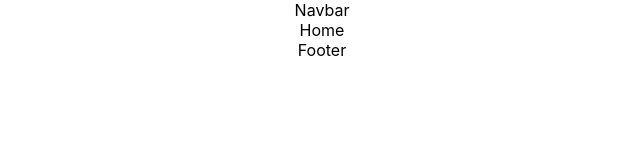
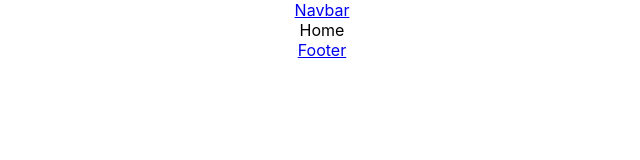
Before and after one commit to HugoDMiranda/Blog, a React (Create React App) app: page / in a window 1280 px wide. Shown: the top 160 px of the page, without its empty margins (318-958 px from the left). Built offline with nearby package versions, Linux system fonts and the light colour scheme.

Commit message:
Lins Navbar and Footer added

```diff
--- a/src/components/Footer.js
+++ b/src/components/Footer.js
@@ -1,7 +1,12 @@
 import React from "react";
+import { Link } from "react-router-dom";
 
 function Footer() {
-  return <div>Footer</div>;
+  return (
+    <nav className="footer">
+      <Link to="/">Footer</Link>
+    </nav>
+  );
 }
 
 export default Footer;
--- a/src/components/Navbar.js
+++ b/src/components/Navbar.js
@@ -1,7 +1,12 @@
 import React from "react";
+import { Link } from "react-router-dom";
 
 function Navbar() {
-  return <div>Navbar</div>;
+  return (
+    <nav className="nav">
+      <Link to="/">Navbar</Link>
+    </nav>
+  );
 }
 
 export default Navbar;
```
